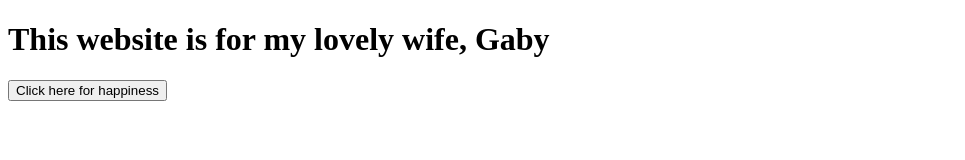
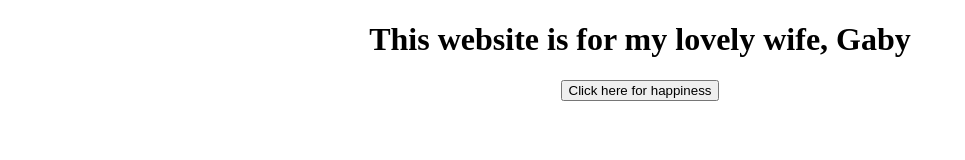
Before and after one commit to willhlong/gabys-website, a plain HTML site: page index.html in a window 1280 px wide. Shown: the whole page, without its empty margins (0-965 px from the left). Drawn offline with Linux system fonts and the light colour scheme.

Commit message:
added very basic styling

```diff
--- a/index.html
+++ b/index.html
@@ -9,7 +9,9 @@
 <body>
     <h1>This website is for my lovely wife, Gaby</h1>
     <div id="image-container"></div>
-    <button id="new-image-btn">Click here for happiness</button>
+    <div id="btn-container">
+        <button id="new-image-btn">Click here for happiness</button>
+    </div>
     <script defer src="index.js"></script>
 </body>
 </html>
--- a/mystyle.css
+++ b/mystyle.css
@@ -0,0 +1,18 @@
+body {
+    margin: 0;
+    padding: 0;
+}
+
+h1 {
+    text-align: center;
+}
+
+#image-container, #btn-container {
+    display: flex;
+    justify-content: center;
+}
+
+#image-container {
+    height: 60%;
+
+}
```
